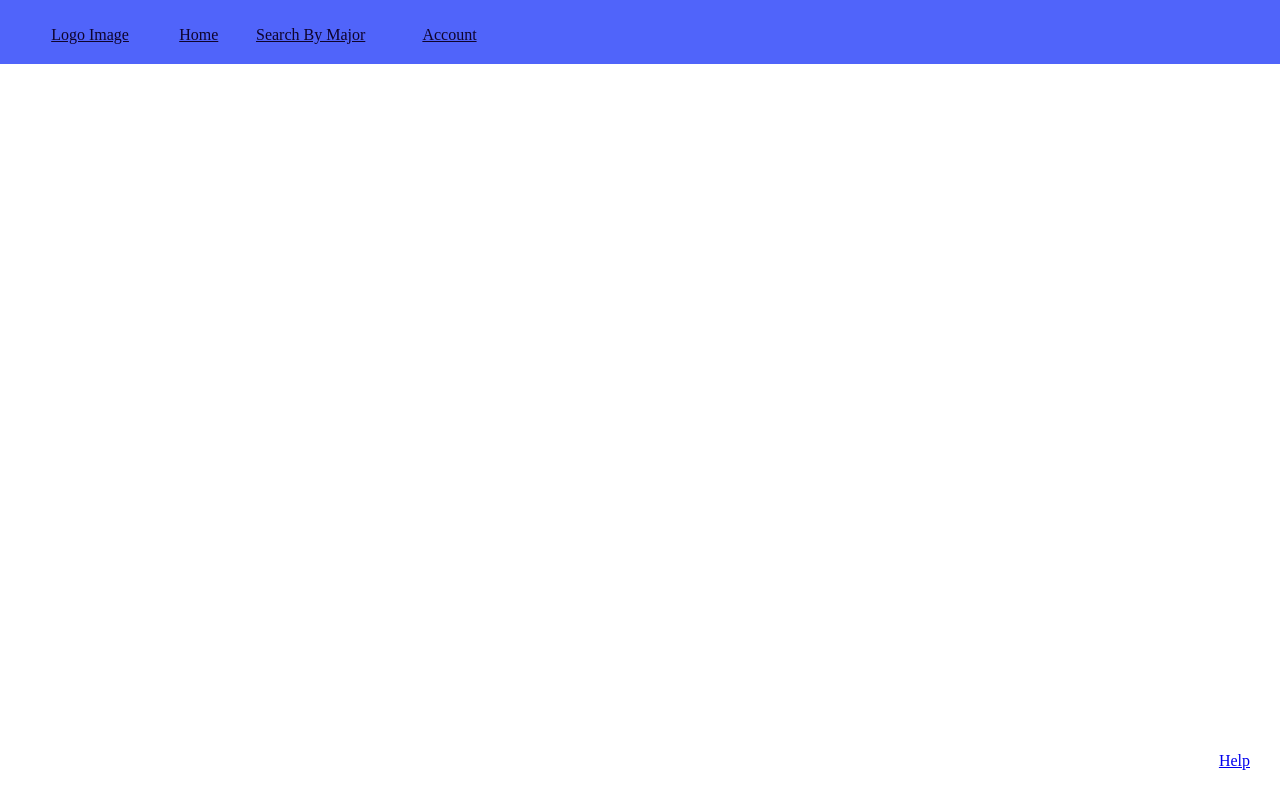
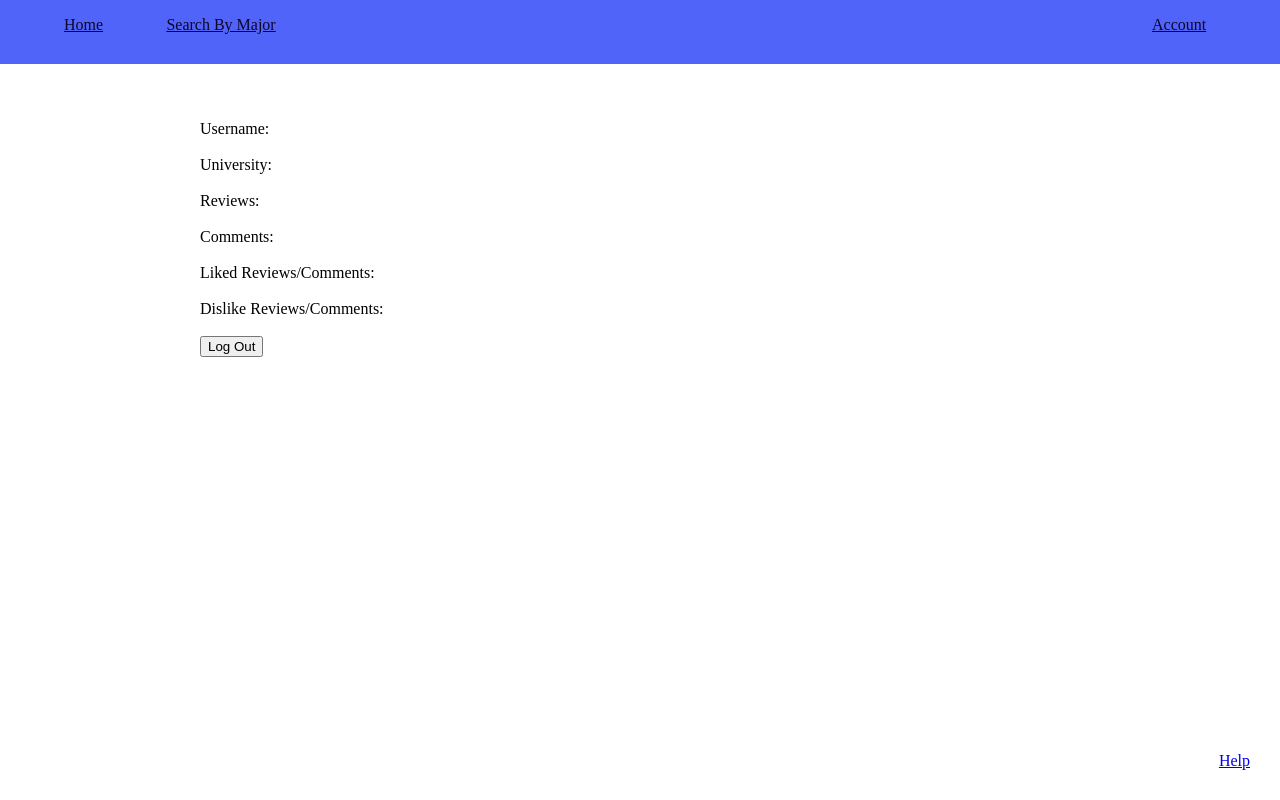
Before and after one commit to jessechen09/ratemymajor, a plain HTML site: page public_html/account.html in a window 1280 px wide. Drawn offline with Linux system fonts and the light colour scheme.

Commit message:
Account and Help updated

```diff
--- a/public_html/account.html
+++ b/public_html/account.html
@@ -13,13 +13,20 @@
 <body>
 
   <div id="navBar">
-    <a class="navButton" id="logoButton" href="./home.html">Logo Image</a>
     <a class="navButton" id="homeButton" href="./home.html">Home</a>
     <a class="navButton" id="searchMajButton" href="./major.html">Search By Major</a>
     <a class="navButton" id="accountButton" href="./account.html">Account</a>
   </div>
 
-  <div id="accountInfo"></div>
+  <div id="accountInfo">
+    <div id="name">Username: </div><br/>
+    <div id="name">University: </div><br/>
+    <div id="name">Reviews: </div><br/>
+    <div id="name">Comments: </div><br/>
+    <div id="name">Liked Reviews/Comments: </div><br/>
+    <div id="name">Dislike Reviews/Comments: </div><br/>
+    <input type="button" id="logout" onclick="logout();" value="Log Out"/>
+  </div>
 
   <div id="help"><a id="helpButton" href="help.html">Help</a></div>
 
--- a/public_html/css/style.css
+++ b/public_html/css/style.css
@@ -1,3 +1,9 @@
+body {
+    min-width: 700px;
+    width: auto !important;
+    width: 700px;
+}
+
 #navBar {
     position: absolute;
     width: 100%;
@@ -7,36 +13,30 @@
     margin-left: auto;
     margin-right: auto;
     background-color: rgb(80, 100, 250);
+    min-width: 700px;
 }
 
 .navButton {
     color: rgb(14, 3, 44);
-    padding: 4%;
     margin-right: 10px;
-}
-
-#logoButton {
-    position: absolute;
-    top: -25px;
-    left: 0vw;
 }
 
 #homeButton {
     position: absolute;
-    top: -25px;
-    left: 10vw;
+    top: 2vh;
+    left: 5vw;
 }
 
 #searchMajButton {
     position: absolute;
-    top: -25px;
-    left: 16vw;
+    top: 2vh;
+    left: 13vw;
 }
 
 #accountButton {
     position: absolute;
-    top: -25px;
-    left: 29vw;
+    top: 2vh;
+    left: 90vw;
 }
 
 #welcomeBack {
@@ -138,6 +138,13 @@
     left: 70vw;
 }
 
+#accountInfo {
+    margin-top: 15vh;
+    margin-left: 15vw;
+    width: 50vw;
+    top: 25vh;
+}
+
 #help {
     position: absolute;
     right: 20px;
@@ -146,3 +153,10 @@
     padding: 10px;
     border-radius: 25px;
 }
+
+#frequentlyAskedQuestions {
+    margin-top: 15vh;
+    margin-left: 15vw;
+    width: 50vw;
+    top: 25vh;
+}
```
Also changed, not shown: public_html/help.html (+13 -5 lines), public_html/home.html (+0 -1 lines), public_html/major.html (+0 -1 lines).
